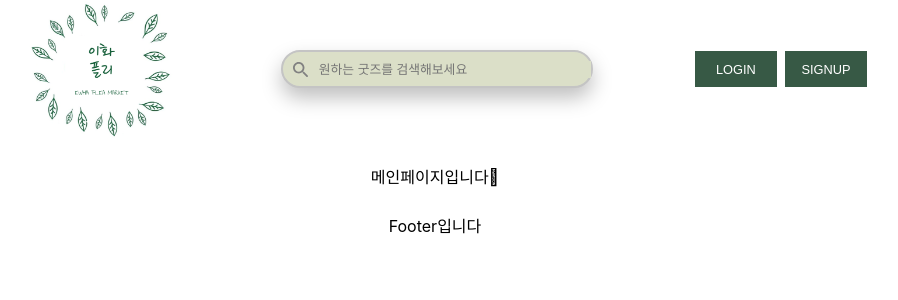
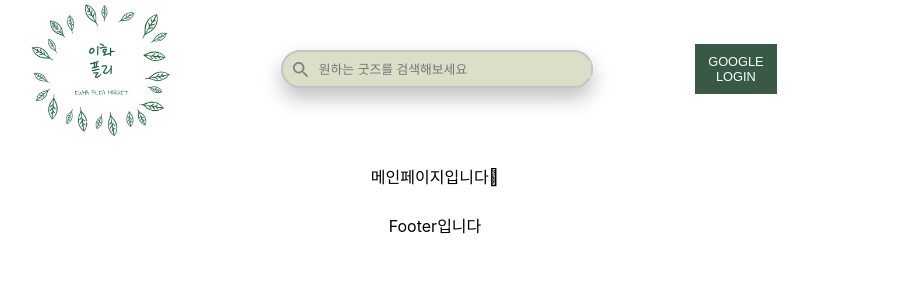
Before and after one commit to 2-FleaEWHA/FleaEWHA-frontend, a React (Create React App) app: page / in a window 1280 px wide. Shown: the top 300 px of the page, without its empty margins (205-1103 px from the left). Built offline with nearby package versions, Linux system fonts and the light colour scheme.

Commit message:
modify: 헤더 로그인 버튼 수정

```diff
--- a/src/component/common/Header.js
+++ b/src/component/common/Header.js
@@ -11,10 +11,8 @@ function Header() {
             <img src={SearchImg} style={{'margin': '3%', 'width': '15px'}} />
             <Input />
         </SearchBox>
-        <LoginBtn>LOGIN</LoginBtn>
-        <LoginBtn>SIGNUP</LoginBtn>
+        <LoginBtn>GOOGLE LOGIN</LoginBtn>
       </HeaderBar>
-
   );
 }
 
```
